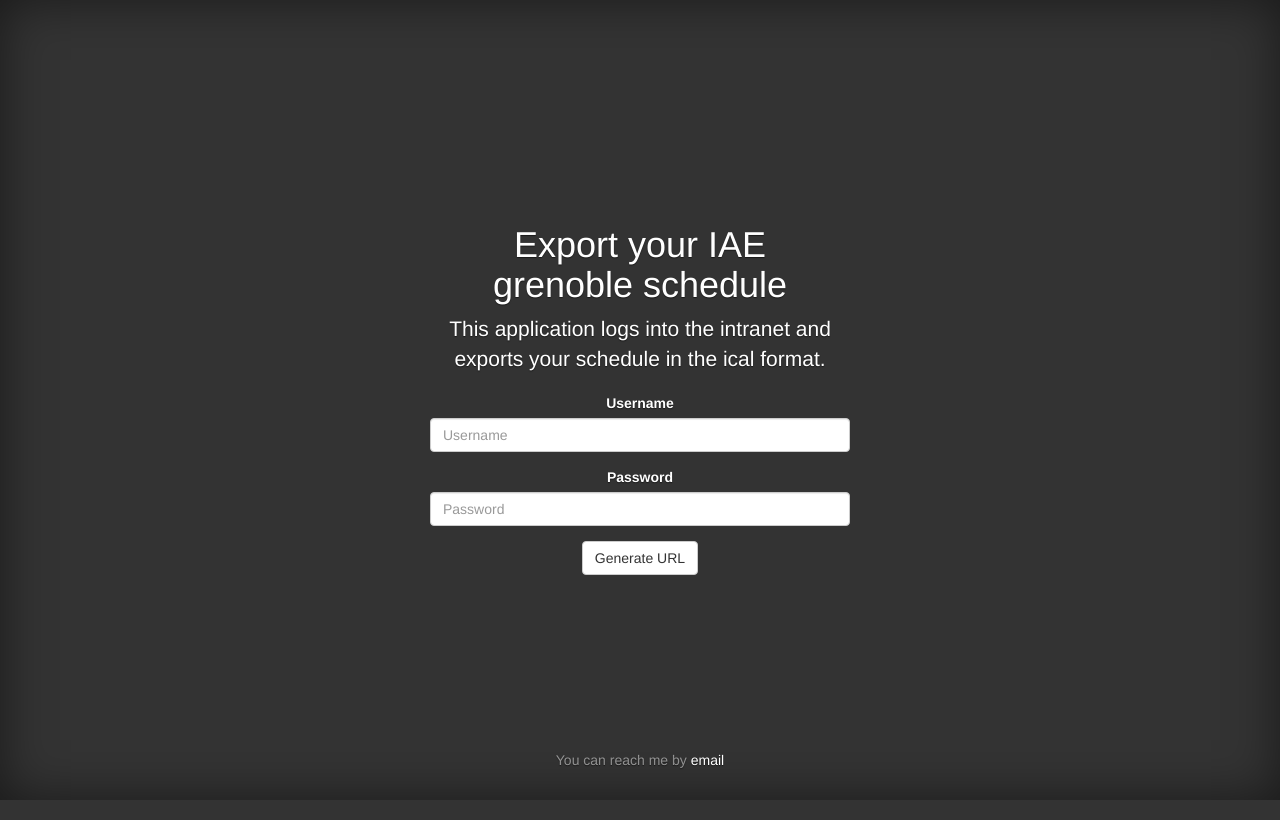
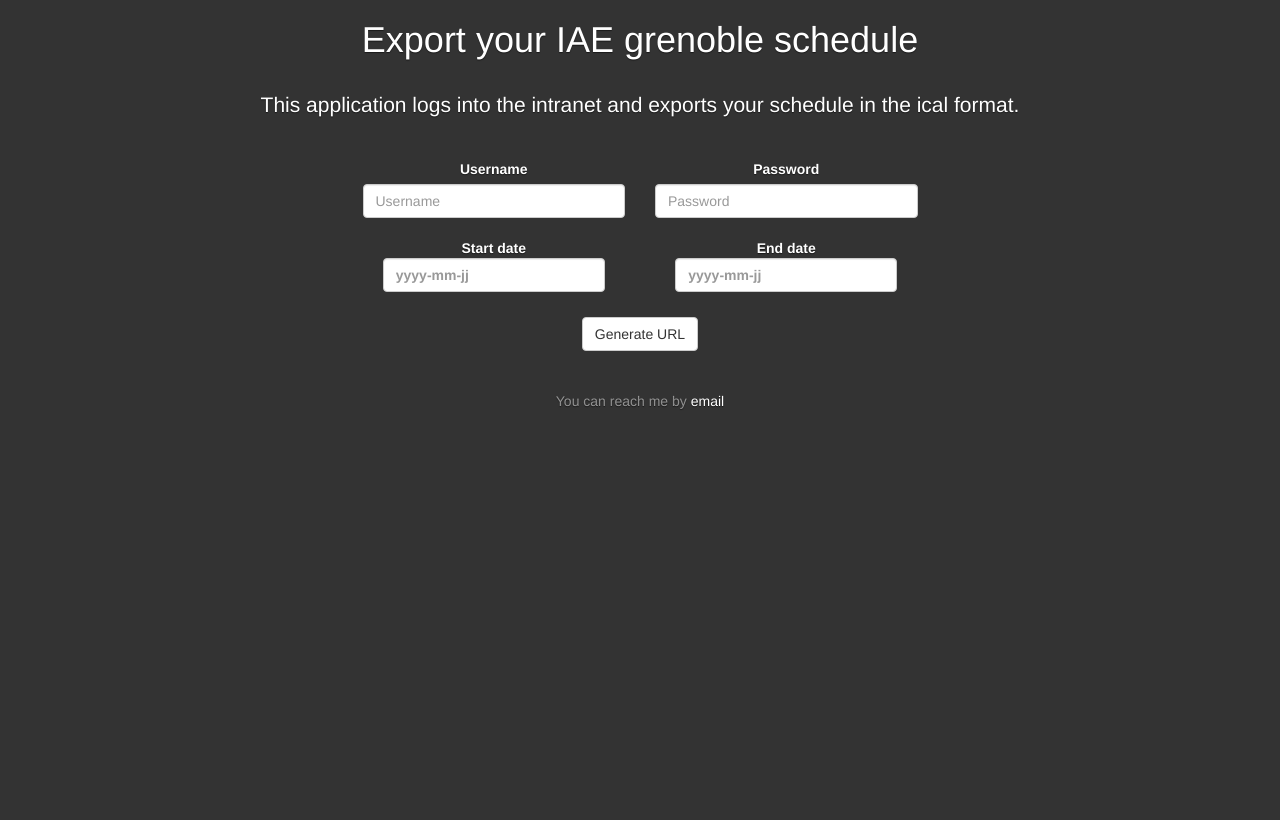
Before and after one commit to malek0512/iae-calendar, a website: page public/index.html in a window 1280 px wide. Drawn offline with nearby package versions, Linux system fonts and the light colour scheme.

Commit message:
adding start + end date

```diff
--- a/package.json
+++ b/package.json
@@ -17,6 +17,10 @@
   },
   "main": "index.js",
   "scripts": {
-    "start": "node index.js"
+    "start": "node index.js",
+    "test": "mocha"
+  },
+  "devDependencies": {
+    "mocha": "^3.2.0"
   }
 }
--- a/public/cover.css
+++ b/public/cover.css
@@ -128,33 +128,3 @@
 /*
  * Affix and center
  */
-
-@media (min-width: 40em) {
-  /* Pull out the header and footer */
-  .masthead {
-    position: fixed;
-    top: 0;
-  }
-  .mastfoot {
-    position: fixed;
-    bottom: 0;
-  }
-  /* Start the vertical centering */
-  .site-wrapper-inner {
-    vertical-align: middle;
-  }
-  /* Handle the widths */
-  .masthead,
-  .mastfoot,
-  .cover-container {
-    width: 100%; /* Must be percentage or pixels for horizontal alignment */
-  }
-}
-
-@media (min-width: 62em) {
-  .masthead,
-  .mastfoot,
-  .cover-container {
-    width: 42rem;
-  }
-}
--- a/public/index.html
+++ b/public/index.html
@@ -20,40 +20,63 @@
   </head>
 
   <body>
-
-    <div class="site-wrapper">
-      <div class="site-wrapper-inner">
-        <div class="cover-container">
     <div class="inner cover">
       <h1 class="cover-heading">Export your IAE grenoble schedule</h1>
+
+      <br>
       <p class="lead">
       This application logs into the intranet and exports your schedule in the ical format.
       </p>
     </div>
 
-    			<form>
-    			  <div class="form-group">
+    <br>
+    <div class="container">
+        <div class="row">
+
+          <div class="col-md-3 col-md-offset-3">
             <label for="exampleInputEmail1">Username</label>
             <input type="email" class="form-control" id="username" placeholder="Username">
           </div>
-    			  <div class="form-group">
+
+          <div class="col-md-3">
             <label for="exampleInputPassword1">Password</label>
             <input type="text" class="form-control" id="password" placeholder="Password">
           </div>
+
+        </div>
+
+        <br>
+        <div class="row">
+
+          <div class="col-md-3 col-md-offset-3">
+            <label for="start">Start date
+            <input class="form-control" id="start" name="start" type="text" placeholder="yyyy-mm-jj"></label>
+          </div>
+
+          <div class="col-md-3">
+            <label for="end">End date
+            <input class="form-control" id="end" name="end" type="text" placeholder="yyyy-mm-jj"></label>
+          </div>
+
+        </div>
+
+        <br>
+        <div class="row">
 		      <button type="button" class="btn btn-default" id="generate">Generate URL</button>
-    			</form>
+        </div>
+
         <br>
         <div id="result" class="hidden">
           <h4><samp id="generated-url" ></samp></h4>
           <h6>(Copy an paste the url into your personal calendar application)</h6>
         </div>
+
         <div class="mastfoot">
           <div class="inner">
             <p>You can reach me by <a href="mailto:malek.mammar@gmail.com">email</a></p>
           </div>
         </div>
-        </div>
-      </div>
+
     </div>
 
     <script src="https://ajax.googleapis.com/ajax/libs/jquery/3.0.0/jquery.min.js" integrity="sha384-THPy051/pYDQGanwU6poAc/hOdQxjnOEXzbT+OuUAFqNqFjL+4IGLBgCJC3ZOShY" crossorigin="anonymous"></script>
@@ -62,8 +85,11 @@
 	    $("#generate").click(function () {
 	    	var username = $("#username").val();
         var password = $("#password").val();
+        var start = $("#start").val();
+	    	var end = $("#end").val();
+
 	    	var base_url = "https://iae-calendar.herokuapp.com";
-	    	var url = base_url + "/?u=" + username + "&p=" + password;
+	    	var url = base_url + "/?u=" + username + "&p=" + password + "&start=" + start + "&end=" + end;
 
 	    	$("#generated-url").text(url);
         $("#result").removeClass('hidden');
```
Also changed, not shown: index.js (+4 -4 lines), .travis.yml. Lines whose indentation alone changed are shown as unchanged.
